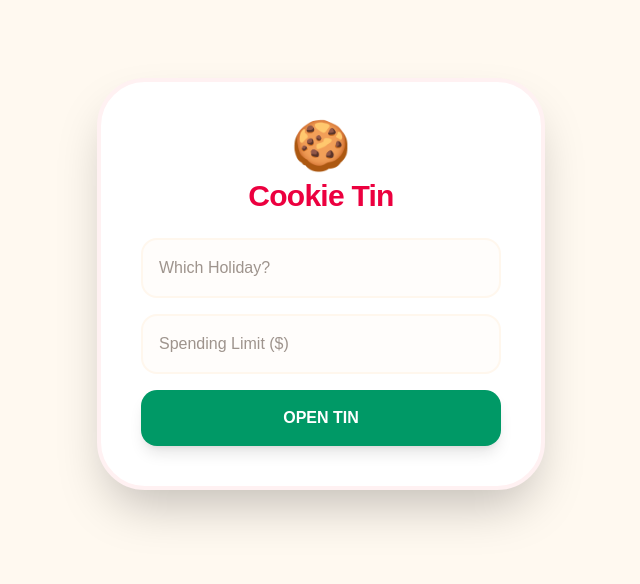
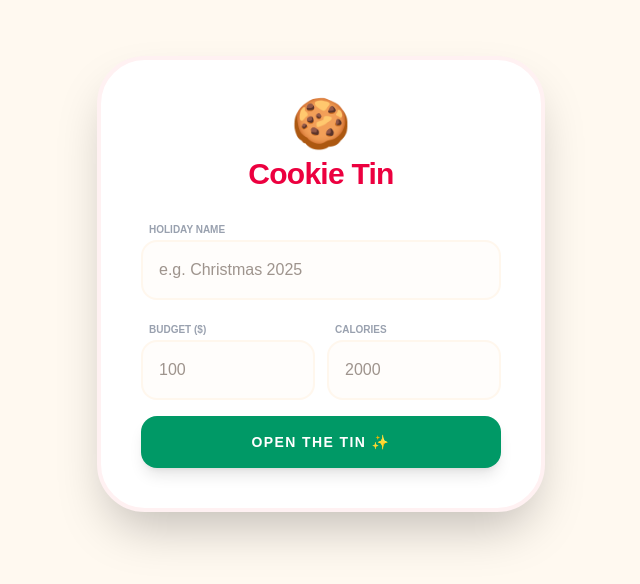
Before and after one commit to wong-ja/cookie-tin, a Next.js app: page / in a window 1280 px wide. Shown: the part 116-700 px from the top of the page, without its empty margins (319-959 px from the left). Built offline with nearby package versions, Linux system fonts and the light colour scheme.

Commit message:
update spending limit to budget, calories limit (both optional); delete btn

```diff
--- a/app/page.tsx
+++ b/app/page.tsx
@@ -2,6 +2,7 @@
 import { useState, useEffect, useMemo } from "react";
 import { TinSession } from "@/lib/types";
 import Dashboard from "@/components/Dashboard";
+import { Trash2 } from "lucide-react";
 
 export default function CookieTinApp() {
   const [sessions, setSessions] = useState<TinSession[]>([]);
@@ -33,9 +34,7 @@ export default function CookieTinApp() {
     [sessions, activeId]
   );
 
-  if (!isHasMounted) {
-    return <div className="min-h-screen bg-[#FFF9F0]" />;
-  }
+  if (!isHasMounted) return <div className="min-h-screen bg-[#FFF9F0]" />;
 
   if (!activeSession) {
     return (
@@ -53,44 +52,56 @@ export default function CookieTinApp() {
               holidayName: name,
               year: new Date().getFullYear(),
               budget: Number(d.get("budget")),
+              calorieLimit: Number(d.get("calories")),
               items: [],
               isClosed: false
             };
             const updatedSessions = [...sessions, newSession];
             saveAndSync(updatedSessions);
             setActiveId(newSession.id);
-          }} className="space-y-4">
-            <input
-              name="name"
-              placeholder="Which Holiday?"
-              required
-              className="w-full p-4 rounded-2xl border-2 border-orange-50 outline-rose-400 bg-orange-50/20 text-[#3D2B1F]"
-            />
-            <input
-              name="budget"
-              type="number"
-              placeholder="Spending Limit ($)"
-              required
-              className="w-full p-4 rounded-2xl border-2 border-orange-50 outline-rose-400 bg-orange-50/20 text-[#3D2B1F]"
-            />
-            <button className="w-full bg-emerald-600 text-white font-black py-4 rounded-2xl shadow-lg hover:bg-emerald-700 transition-all uppercase">
-              Open Tin
-            </button>
+          }} className="space-y-4 text-left">
+            <div>
+              <label className="text-[10px] font-black uppercase text-gray-400 ml-2">Holiday Name</label>
+              <input name="name" placeholder="e.g. Christmas 2025" required className="w-full p-4 rounded-2xl border-2 border-orange-50 outline-rose-400 bg-orange-50/20" />
+            </div>
+            <div className="grid grid-cols-2 gap-3">
+              <div>
+                <label className="text-[10px] font-black uppercase text-gray-400 ml-2">Budget ($)</label>
+                <input name="budget" type="number" placeholder="100" required className="w-full p-4 rounded-2xl border-2 border-orange-50 outline-rose-400 bg-orange-50/20" />
+              </div>
+              <div>
+                <label className="text-[10px] font-black uppercase text-gray-400 ml-2">Calories</label>
+                <input name="calories" type="number" placeholder="2000" required className="w-full p-4 rounded-2xl border-2 border-orange-50 outline-rose-400 bg-orange-50/20" />
+              </div>
+            </div>
+            <button className="w-full bg-emerald-600 text-white font-black py-4 rounded-2xl shadow-lg hover:bg-emerald-700 transition-all uppercase tracking-widest text-sm">Open the Tin ✨</button>
           </form>
 
           {sessions.length > 0 && (
             <div className="mt-10 pt-6 border-t-2 border-dashed border-orange-50">
-              <p className="text-xs font-black text-gray-300 uppercase tracking-widest mb-4">History</p>
+              <p className="text-xs font-black text-gray-300 uppercase tracking-widest mb-4">Past Sessions</p>
               <div className="space-y-2">
-                {sessions.map(s => (
+                {sessions.map((s) => (
+                  <div key={s.id} className="flex gap-2 group">
                     <button
-                    key={s.id}
                       onClick={() => setActiveId(s.id)}
-                    className="w-full flex justify-between p-3 bg-orange-50/50 rounded-xl text-sm font-bold text-gray-600 hover:bg-orange-100 transition"
+                      className="flex-1 flex justify-between p-3 bg-orange-50/50 rounded-xl text-sm font-bold text-gray-600 hover:bg-orange-100 transition"
                     >
                       <span>{s.holidayName} {s.year}</span>
                       <span>{s.isClosed ? '🔒' : '🔓'}</span>
                     </button>
+                    <button
+                      onClick={() => {
+                        if(confirm("Delete this entire session?")) {
+                          const updated = sessions.filter(sess => sess.id !== s.id);
+                          saveAndSync(updated);
+                        }
+                      }}
+                      className="p-3 text-gray-300 hover:text-rose-500 transition-colors"
+                    >
+                      <Trash2 size={18} />
+                    </button>
+                  </div>
                 ))}
               </div>
             </div>
```
Lines whose indentation alone changed are shown as unchanged.
